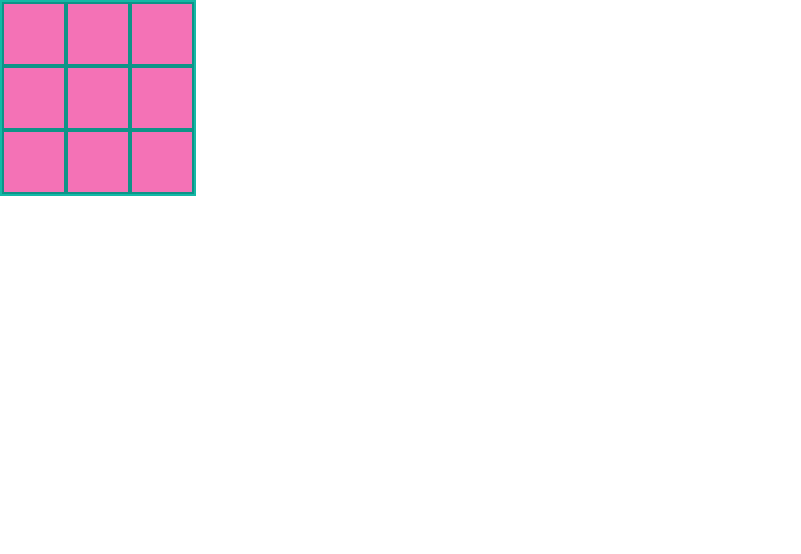
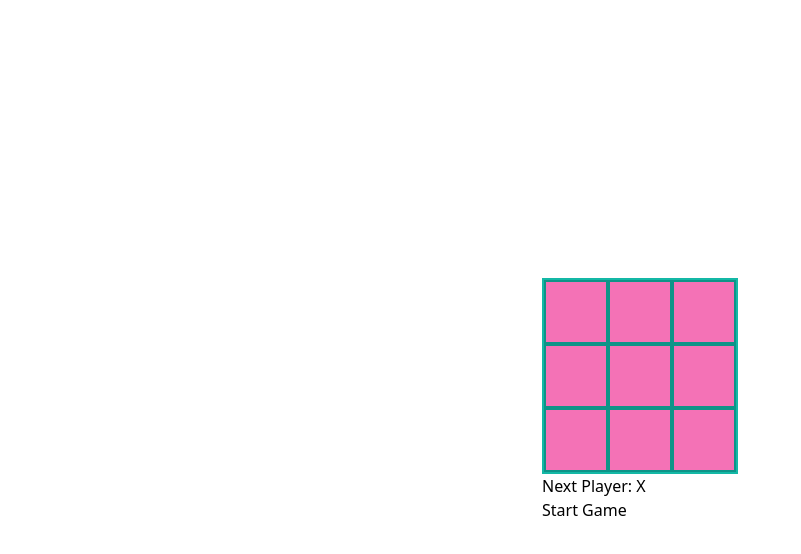
Before and after one commit to marcin10lw/tic-tac-toe, a React (Vite) app: page / in a window 1280 px wide. Shown: the top 554 px of the page, without its empty margins (0-801 px from the left). Built offline with nearby package versions, Linux system fonts and the light colour scheme.

Commit message:
implemented game logic

```diff
--- a/src/App.tsx
+++ b/src/App.tsx
@@ -1,7 +1,11 @@
 import Game from "./components/Game";
 
 function App() {
-  return <Game />;
+  return (
+    <main className="flex h-screen items-center justify-center">
+      <Game />
+    </main>
+  );
 }
 
 export default App;
--- a/src/components/Board.tsx
+++ b/src/components/Board.tsx
@@ -3,14 +3,18 @@ import Square from "./Square";
 
 type BoardProps = {
   squares: Squares;
-  onClick: React.MouseEventHandler<HTMLButtonElement>;
+  handleClick: (index: number) => void;
 };
 
-const Board = ({ squares, onClick }: BoardProps) => {
+const Board = ({ squares, handleClick }: BoardProps) => {
   return (
     <div className="inline-grid grid-cols-3 grid-rows-3 border-2 border-teal-500">
       {squares.map((square, index) => (
-        <Square key={index} value={square} onClick={onClick} />
+        <Square
+          key={index}
+          value={square}
+          handleClick={() => handleClick(index)}
+        />
       ))}
     </div>
   );
--- a/src/components/Game.tsx
+++ b/src/components/Game.tsx
@@ -6,15 +6,36 @@ const Game = () => {
   const [board, setBoard] = useState(Array(9).fill(null));
   const [xIsNext, setXIsNext] = useState(true);
   const winner = calculateWinner(board);
-  console.log(board);
 
-  const handleClick = () => {};
+  const handleClick = (i: number) => {
+    const newBoard = [...board];
+
+    if (winner || newBoard[i]) return;
+
+    newBoard[i] = xIsNext ? "X" : "O";
+    setBoard(newBoard);
+    setXIsNext((xIsNext) => !xIsNext);
+  };
 
   const jumpTo = () => {};
 
-  const renderMovies = () => {};
+  const renderMoves = () => (
+    <button onClick={() => setBoard(Array(9).fill(null))}>Start Game</button>
+  );
 
-  return <Board squares={board} onClick={handleClick} />;
+  return (
+    <section>
+      <Board squares={board} handleClick={handleClick} />
+      <div>
+        <p>
+          {winner
+            ? `Winner is: ${winner}`
+            : `Next Player: ${xIsNext ? "X" : "O"}`}
+        </p>
+        {renderMoves()}
+      </div>
+    </section>
+  );
 };
 
 export default Game;
--- a/src/components/Square.tsx
+++ b/src/components/Square.tsx
@@ -1,13 +1,13 @@
 type SquareProps = {
   value: null | string;
-  onClick: React.MouseEventHandler<HTMLButtonElement>;
+  handleClick: () => void;
 };
 
-const Square = ({ onClick, value }: SquareProps) => {
+const Square = ({ handleClick, value }: SquareProps) => {
   return (
     <button
       className="h-16 w-16 border-2 border-teal-600 bg-pink-400 text-xl text-white hover:opacity-70"
-      onClick={onClick}
+      onClick={handleClick}
     >
       {value}
     </button>
```
